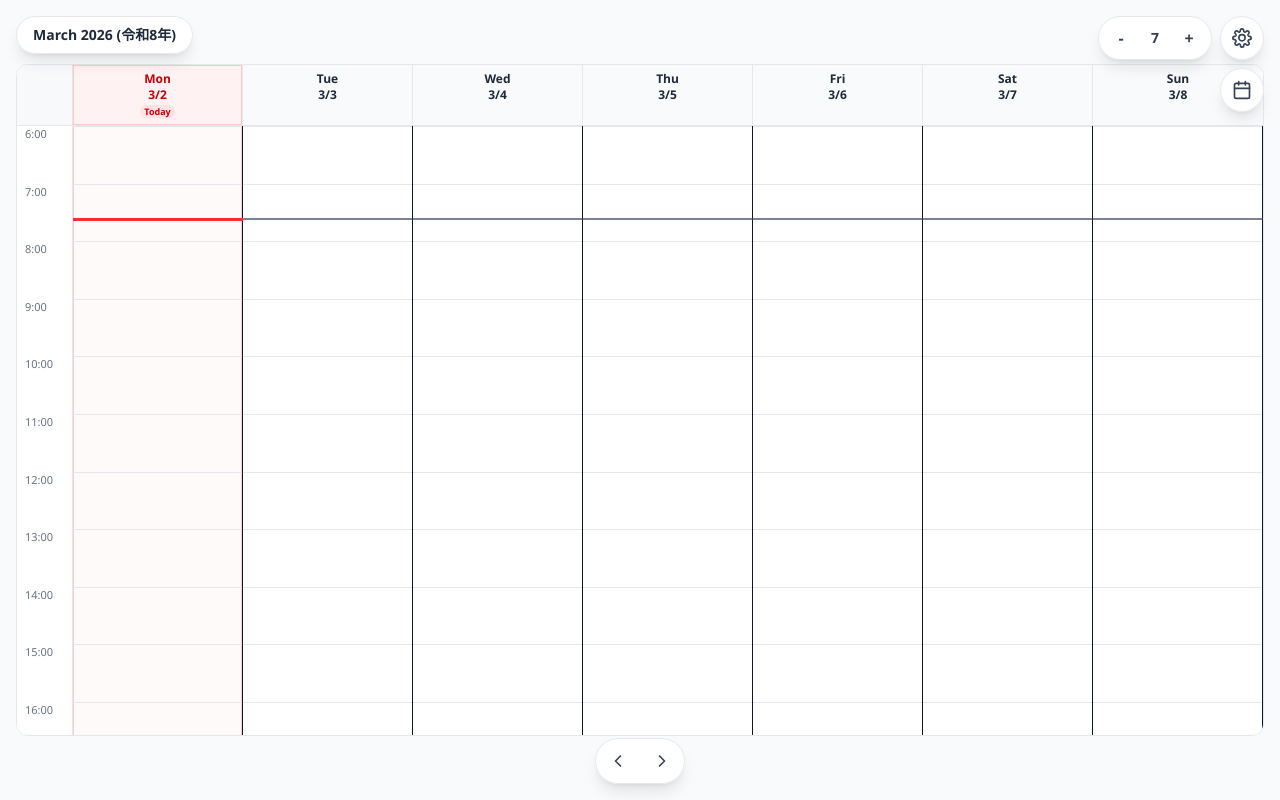
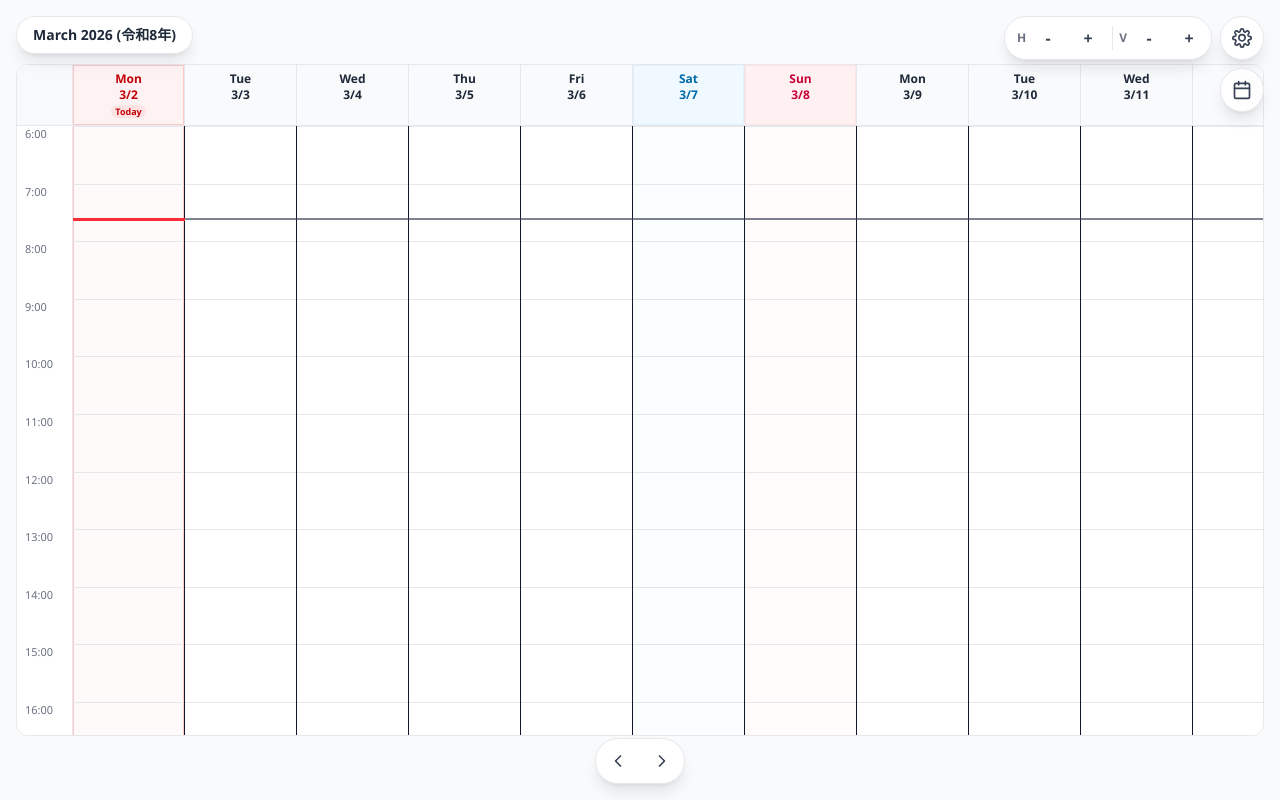
Before and after one commit to isikoro1/timebox, a Next.js app: page / in a window 1280 px wide. Built offline with nearby package versions, Linux system fonts and the light colour scheme.

Commit message:
Add timeline zoom gestures and holiday styling (#29)
タイムラインのズーム操作と休日表示を追加

```diff
--- a/app/page.tsx
+++ b/app/page.tsx
@@ -8,7 +8,15 @@ import { useAlarm } from "../hooks/useAlarm"
 import { useNowMin } from "../hooks/useNowMin"
 import { useSelection } from "../hooks/useSelection"
 import { useTimeboxingItems } from "../hooks/useTimeboxingItems"
-import { MAX_ZOOM, MIN_ZOOM, ZOOM_STEP, useViewOptions } from "../hooks/useViewOptions"
+import {
+    DAY_WIDTH_ZOOM_STEP,
+    MAX_DAY_WIDTH_ZOOM,
+    MAX_ZOOM,
+    MIN_DAY_WIDTH_ZOOM,
+    MIN_ZOOM,
+    ZOOM_STEP,
+    useViewOptions,
+} from "../hooks/useViewOptions"
 import { formatDateHeader, getTodayDateKey, parseDateKey, toDateKey } from "../lib/date"
 import { formatJapaneseEraYear } from "../lib/japaneseCalendar"
 import { parseEventItems } from "../lib/storage"
@@ -25,13 +33,26 @@ const SWIPE_MAX_TAP_MS = 700
 const SWIPE_VERTICAL_CANCEL_Y = 32
 const SWIPE_HORIZONTAL_RATIO = 1.4
 const SWIPE_EXCLUDED_TARGETS = 'button, input, textarea, select, a, [data-eventblock="1"]'
+const PINCH_MIN_DISTANCE = 40
 
 type SwipeStart = {
     pointerId: number
+    pointerType: string
     x: number
     y: number
     time: number
     cancelled: boolean
+}
+
+type TouchPoint = {
+    x: number
+    y: number
+}
+
+type PinchStart = {
+    distance: number
+    zoom: number
+    dayWidthZoom: number
 }
 
 function buildExportFilename() {
@@ -83,6 +104,19 @@ function getMonthCalendarDays(monthDateKey: string) {
     })
 }
 
+function clamp(value: number, min: number, max: number) {
+    return Math.min(max, Math.max(min, value))
+}
+
+function snapToStep(value: number, step: number) {
+    return Math.round(value / step) * step
+}
+
+function getPinchDistance(points: TouchPoint[]) {
+    if (points.length < 2) return 0
+    return Math.hypot(points[0].x - points[1].x, points[0].y - points[1].y)
+}
+
 export default function Home() {
     const { items, setItems, loaded } = useTimeboxingItems(STORAGE_KEY)
     const nowMin = useNowMin(15000)
@@ -97,10 +131,11 @@ export default function Home() {
     const {
         startHour,
         setStartHour,
-        visibleDayCount,
-        setVisibleDayCount,
         zoom,
         setZoom,
+        dayWidthZoom,
+        setDayWidthZoom,
+        dayColumnMinWidth,
         centerDateKey,
         setCenterDateKey,
         shiftCenter,
@@ -115,6 +150,8 @@ export default function Home() {
     const clipboardRef = useRef<EventItem | null>(null)
     const importInputRef = useRef<HTMLInputElement | null>(null)
     const swipeStartRef = useRef<SwipeStart | null>(null)
+    const activeTouchPointsRef = useRef<Map<number, TouchPoint>>(new Map())
+    const pinchStartRef = useRef<PinchStart | null>(null)
 
     const alarmItems = useMemo(
         () =>
@@ -276,20 +313,63 @@ export default function Home() {
     const todayKey = getTodayDateKey()
     const calendarDays = getMonthCalendarDays(calendarMonthKey)
     const moveDate = (direction: -1 | 1) => shiftCenter(direction)
+    const zoomTimeline = (direction: -1 | 1) => setZoom((current) => current + direction * ZOOM_STEP)
+    const zoomDayWidth = (direction: -1 | 1) =>
+        setDayWidthZoom((current) => current + direction * DAY_WIDTH_ZOOM_STEP)
     const jumpToDate = (dateKey: string) => {
         setCenterDateKey(dateKey)
         setCalendarMonthKey(dateKey)
         setCalendarOpen(false)
     }
     const jumpToToday = () => jumpToDate(todayKey)
+    const beginPinch = () => {
+        const distance = getPinchDistance([...activeTouchPointsRef.current.values()])
+        if (distance < PINCH_MIN_DISTANCE) return
+
+        pinchStartRef.current = {
+            distance,
+            zoom,
+            dayWidthZoom,
+        }
+    }
+    const updatePinch = () => {
+        const pinchStart = pinchStartRef.current
+        if (!pinchStart) return
+
+        const distance = getPinchDistance([...activeTouchPointsRef.current.values()])
+        if (distance < PINCH_MIN_DISTANCE) return
+
+        const scale = distance / pinchStart.distance
+        const nextZoom = clamp(snapToStep(pinchStart.zoom * scale, ZOOM_STEP), MIN_ZOOM, MAX_ZOOM)
+        const nextDayWidthZoom = clamp(
+            snapToStep(pinchStart.dayWidthZoom * scale, DAY_WIDTH_ZOOM_STEP),
+            MIN_DAY_WIDTH_ZOOM,
+            MAX_DAY_WIDTH_ZOOM
+        )
+
+        setZoom(nextZoom)
+        setDayWidthZoom(nextDayWidthZoom)
+    }
     const startSwipe = (event: ReactPointerEvent<HTMLDivElement>) => {
-        if (event.pointerType !== "touch" || !event.isPrimary) return
+        if (event.pointerType === "touch") {
+            activeTouchPointsRef.current.set(event.pointerId, { x: event.clientX, y: event.clientY })
+            if (activeTouchPointsRef.current.size >= 2) {
+                swipeStartRef.current = null
+                beginPinch()
+                return
+            }
+        }
+
+        if (event.pointerType === "mouse" && event.button !== 0) return
+        if (event.pointerType !== "touch" && event.pointerType !== "mouse") return
 
         const target = event.target as HTMLElement | null
         if (target?.closest(SWIPE_EXCLUDED_TARGETS)) return
 
+        event.currentTarget.setPointerCapture(event.pointerId)
         swipeStartRef.current = {
             pointerId: event.pointerId,
+            pointerType: event.pointerType,
             x: event.clientX,
             y: event.clientY,
             time: performance.now(),
@@ -297,8 +377,17 @@ export default function Home() {
         }
     }
     const trackSwipe = (event: ReactPointerEvent<HTMLDivElement>) => {
+        if (event.pointerType === "touch" && activeTouchPointsRef.current.has(event.pointerId)) {
+            activeTouchPointsRef.current.set(event.pointerId, { x: event.clientX, y: event.clientY })
+            if (pinchStartRef.current) {
+                updatePinch()
+                return
+            }
+        }
+
         const start = swipeStartRef.current
-        if (!start || event.pointerId !== start.pointerId || event.pointerType !== "touch") return
+        if (!start || event.pointerId !== start.pointerId || event.pointerType !== start.pointerType) return
+        if (event.pointerType === "mouse" && event.buttons !== 1) return
 
         const dx = event.clientX - start.x
         const dy = event.clientY - start.y
@@ -307,9 +396,18 @@ export default function Home() {
         if (verticalIntent) start.cancelled = true
     }
     const finishSwipe = (event: ReactPointerEvent<HTMLDivElement>) => {
+        if (event.pointerType === "touch") {
+            activeTouchPointsRef.current.delete(event.pointerId)
+            if (pinchStartRef.current) {
+                if (activeTouchPointsRef.current.size < 2) pinchStartRef.current = null
+                swipeStartRef.current = null
+                return
+            }
+        }
+
         const start = swipeStartRef.current
         swipeStartRef.current = null
-        if (!start || start.cancelled || event.pointerId !== start.pointerId || event.pointerType !== "touch") return
+        if (!start || start.cancelled || event.pointerId !== start.pointerId || event.pointerType !== start.pointerType) return
 
         const dx = event.clientX - start.x
         const dy = event.clientY - start.y
@@ -388,24 +486,46 @@ export default function Home() {
                 </svg>
             </button>
             <div className="fixed right-16 top-3 z-40 flex h-11 items-center gap-1 rounded-full border border-gray-200 bg-white/95 p-1 text-gray-700 shadow-lg shadow-gray-900/10 backdrop-blur sm:right-[4.25rem] sm:top-4">
-                <button
-                    className="flex h-9 w-9 items-center justify-center rounded-full text-base font-semibold transition hover:bg-gray-100 disabled:cursor-not-allowed disabled:opacity-40"
-                    type="button"
-                    aria-label="Show fewer days"
-                    disabled={visibleDayCount <= 1}
-                    onClick={() => setVisibleDayCount((current) => current - 1)}
-                >
-                    -
-                </button>
-                <span className="w-6 text-center text-sm font-semibold tabular-nums" aria-label="Visible days">
-                    {visibleDayCount}
+                <span className="pl-2 text-xs font-semibold text-gray-500" aria-hidden="true">
+                    H
                 </span>
                 <button
                     className="flex h-9 w-9 items-center justify-center rounded-full text-base font-semibold transition hover:bg-gray-100 disabled:cursor-not-allowed disabled:opacity-40"
                     type="button"
-                    aria-label="Show more days"
-                    disabled={visibleDayCount >= 31}
-                    onClick={() => setVisibleDayCount((current) => current + 1)}
+                    aria-label="Compress day width"
+                    disabled={dayWidthZoom <= MIN_DAY_WIDTH_ZOOM}
+                    onClick={() => zoomDayWidth(-1)}
+                >
+                    -
+                </button>
+                <button
+                    className="flex h-9 w-9 items-center justify-center rounded-full text-base font-semibold transition hover:bg-gray-100 disabled:cursor-not-allowed disabled:opacity-40"
+                    type="button"
+                    aria-label="Expand day width"
+                    disabled={dayWidthZoom >= MAX_DAY_WIDTH_ZOOM}
+                    onClick={() => zoomDayWidth(1)}
+                >
+                    +
+                </button>
+                <div className="mx-0.5 h-6 w-px bg-gray-200" aria-hidden="true" />
+                <span className="text-xs font-semibold text-gray-500" aria-hidden="true">
+                    V
+                </span>
+                <button
+                    className="flex h-9 w-9 items-center justify-center rounded-full text-base font-semibold transition hover:bg-gray-100 disabled:cursor-not-allowed disabled:opacity-40"
+                    type="button"
+                    aria-label="Compress timeline height"
+                    disabled={zoom <= MIN_ZOOM}
+                    onClick={() => zoomTimeline(-1)}
+                >
+                    -
+                </button>
+                <button
+                    className="flex h-9 w-9 items-center justify-center rounded-full text-base font-semibold transition hover:bg-gray-100 disabled:cursor-not-allowed disabled:opacity-40"
+                    type="button"
+                    aria-label="Expand timeline height"
+                    disabled={zoom >= MAX_ZOOM}
+                    onClick={() => zoomTimeline(1)}
                 >
                     +
                 </button>
@@ -556,7 +676,9 @@ export default function Home() {
                     onPointerDown={startSwipe}
                     onPointerMove={trackSwipe}
                     onPointerUp={finishSwipe}
-                    onPointerCancel={() => {
+                    onPointerCancel={(event) => {
+                        activeTouchPointsRef.current.delete(event.pointerId)
+                        if (activeTouchPointsRef.current.size < 2) pinchStartRef.current = null
                         swipeStartRef.current = null
                     }}
                 >
@@ -568,6 +690,7 @@ export default function Home() {
                         pxPerMin={pxPerMin}
                         viewStartMin={viewStartMin}
                         viewEndMin={viewEndMin}
+                        dayColumnMinWidth={dayColumnMinWidth}
                         nowMin={nowMin}
                         onAddQuick={onAddQuick}
                         onMoveEvent={(id, next) => {
@@ -637,21 +760,6 @@ export default function Home() {
                             <section className={SETTINGS_SECTION_CLASS}>
                                 <h3 className="text-sm font-semibold text-gray-900">Timeline</h3>
                                 <label className="block text-sm text-gray-700">
-                                    <div className="mb-2 flex items-center justify-between gap-3">
-                                        <span>Scale</span>
-                                        <span className="font-semibold tabular-nums text-gray-900">{zoom}%</span>
-                                    </div>
-                                    <input
-                                        className="w-full accent-blue-600"
-                                        type="range"
-                                        min={MIN_ZOOM}
-                                        max={MAX_ZOOM}
-                                        step={ZOOM_STEP}
-                                        value={zoom}
-                                        onChange={(event) => setZoom(Number(event.target.value))}
-                                    />
-                                </label>
-                                <label className="mt-4 block text-sm text-gray-700">
                                     <div className="mb-2">Start hour</div>
                                     <select
                                         className="w-full rounded-lg border border-gray-200 bg-white px-3 py-2 text-sm text-gray-900"
--- a/components/WeekGrid.tsx
+++ b/components/WeekGrid.tsx
@@ -2,7 +2,7 @@
 
 import React from "react"
 import { DayColumn } from "./week/DayColumn"
-import { formatDateHeader, getTodayDateKey } from "../lib/date"
+import { formatDateHeader, getTodayDateKey, parseDateKey } from "../lib/date"
 import { getJapaneseHolidayName } from "../lib/japaneseCalendar"
 import { minToHHMM } from "../lib/time"
 
@@ -19,6 +19,21 @@ export type EventItem = {
 const TIME_COLUMN_WIDTH = 56
 
 type LayoutInfo = { lane: 0 | 1; lanesCount: 1 | 2 }
+type DayTone = "weekday" | "saturday" | "rest"
+
+function getDayTone(dateKey: string, holidayName: string | null): DayTone {
+    const day = parseDateKey(dateKey).getDay()
+    if (holidayName || day === 0) return "rest"
+    if (day === 6) return "saturday"
+    return "weekday"
+}
+
+function getHeaderClass(isToday: boolean, dayTone: DayTone) {
+    if (isToday) return "bg-red-50 text-red-700 ring-1 ring-inset ring-red-200"
+    if (dayTone === "rest") return "bg-rose-50 text-rose-700 ring-1 ring-inset ring-rose-100"
+    if (dayTone === "saturday") return "bg-sky-50 text-sky-700 ring-1 ring-inset ring-sky-100"
+    return "text-gray-800"
+}
 
 function computeTwoLaneLayout(items: EventItem[]): Map<string, LayoutInfo> {
     const sorted = [...items].sort((a, b) => a.startMin - b.startMin || a.endMin - b.endMin)
@@ -75,6 +90,7 @@ export function WeekGrid({
     viewStartMin,
     viewEndMin,
     visibleDateKeys,
+    dayColumnMinWidth,
     selectedId,
     onAddQuick,
     onDoubleClickEmpty,
@@ -90,6 +106,7 @@ export function WeekGrid({
     viewStartMin: number
     viewEndMin: number
     visibleDateKeys: string[]
+    dayColumnMinWidth: number
     selectedId: string | null
     onAddQuick?: (dateKey: string, startMin: number, endMin: number) => void
     onDoubleClickEmpty?: (dateKey: string, startMin: number, endMin: number) => void
@@ -116,9 +133,9 @@ export function WeekGrid({
 
     const startHour = Math.floor(viewStartMin / 60)
     const endHour = Math.floor(viewEndMin / 60)
-    const dayColumnMin = visibleDateKeys.length > 7 ? 112 : 0
-    const dayColumnTemplate = `repeat(${visibleDateKeys.length}, minmax(${dayColumnMin}px, 1fr))`
+    const dayColumnTemplate = `repeat(${visibleDateKeys.length}, minmax(${dayColumnMinWidth}px, 1fr))`
     const headerColumns = `${TIME_COLUMN_WIDTH}px ${dayColumnTemplate}`
+    const contentMinWidth = TIME_COLUMN_WIDTH + dayColumnMinWidth * visibleDateKeys.length
     const handleEmpty = onAddQuick ?? onDoubleClickEmpty ?? (() => {})
     const todayKey = getTodayDateKey()
     const todayIndex = visibleDateKeys.indexOf(todayKey)
@@ -135,7 +152,7 @@ export function WeekGrid({
                 onDeselect()
             }}
         >
-            <div className="min-w-full">
+            <div className="min-w-full" style={{ minWidth: contentMinWidth }}>
                 <div
                     className="sticky top-0 z-30 grid border-b border-gray-200 bg-gray-50/95 backdrop-blur"
                     style={{ gridTemplateColumns: headerColumns }}
@@ -145,12 +162,14 @@ export function WeekGrid({
                         const isToday = dateKey === todayKey
                         const [dayName, dateLabel] = formatDateHeader(dateKey).split(" ")
                         const holidayName = getJapaneseHolidayName(dateKey)
+                        const dayTone = getDayTone(dateKey, holidayName)
                         return (
                             <div
                                 key={dateKey}
-                                className={`min-w-0 border-r border-gray-200 px-1 py-1.5 text-center text-xs font-semibold last:border-r-0 ${
-                                    isToday ? "bg-red-50 text-red-700 ring-1 ring-inset ring-red-200" : "text-gray-800"
-                                }`}
+                                className={`min-w-0 border-r border-gray-200 px-1 py-1.5 text-center text-xs font-semibold last:border-r-0 ${getHeaderClass(
+                                    isToday,
+                                    dayTone
+                                )}`}
                             >
                                 <div className="truncate leading-4">{dayName}</div>
                                 <div className="truncate leading-4">{dateLabel}</div>
@@ -205,6 +224,7 @@ export function WeekGrid({
                                 viewEndMin={viewEndMin}
                                 heightPx={gridHeightPx}
                                 isToday={dateKey === todayKey}
+                                dayTone={getDayTone(dateKey, getJapaneseHolidayName(dateKey))}
                                 selectedId={selectedId}
                                 onDoubleClickEmpty={handleEmpty}
                                 onMoveEvent={onMoveEvent}
@@ -214,7 +234,7 @@ export function WeekGrid({
 
                         {showNowLine ? (
                             <div
-                                className="pointer-events-none absolute left-0 right-0 z-40 border-t-2 border-gray-700/65"
+                                className="pointer-events-none absolute left-0 right-0 z-10 border-t-2 border-gray-700/65"
                                 style={{ top: nowLineTop }}
                                 title={`now ${minToHHMM(nowMin)}`}
                                 aria-hidden="true"
--- a/components/week/DayColumn.tsx
+++ b/components/week/DayColumn.tsx
@@ -5,6 +5,15 @@ import { clamp, snap } from "@/lib/time"
 import type { EventItem } from "@/components/WeekGrid"
 import type { LayoutInfo } from "./layout"
 import { EventBlock } from "./EventBlock"
+
+type DayTone = "weekday" | "saturday" | "rest"
+
+function getColumnClass(isToday: boolean, dayTone: DayTone) {
+    if (isToday) return "bg-red-50/40 shadow-[inset_0_0_0_1px_rgba(248,113,113,0.35)]"
+    if (dayTone === "rest") return "bg-rose-50/30"
+    if (dayTone === "saturday") return "bg-sky-50/25"
+    return ""
+}
 
 export function DayColumn({
     dateKey,
@@ -19,6 +28,7 @@ export function DayColumn({
     viewEndMin,
     heightPx,
     isToday,
+    dayTone,
     selectedId,
     onDoubleClickEmpty,
     onMoveEvent,
@@ -36,6 +46,7 @@ export function DayColumn({
     viewEndMin: number
     heightPx: number
     isToday: boolean
+    dayTone: DayTone
     selectedId: string | null
     onDoubleClickEmpty: (dateKey: string, startMin: number, endMin: number) => void
     onMoveEvent: (id: string, next: { dateKey: string; startMin: number; endMin: number }) => void
@@ -46,9 +57,7 @@ export function DayColumn({
 
     return (
         <div
-            className={`relative border-r last:border-r-0 select-none ${
-                isToday ? "bg-red-50/40 shadow-[inset_0_0_0_1px_rgba(248,113,113,0.35)]" : ""
-            }`}
+            className={`relative border-r last:border-r-0 select-none ${getColumnClass(isToday, dayTone)}`}
             data-daycol="1"
             data-visible-index={visibleIndex}
             style={{ height: heightPx }}
--- a/hooks/useViewOptions.ts
+++ b/hooks/useViewOptions.ts
@@ -3,49 +3,58 @@
 import { useMemo, useState } from "react"
 import { addDays, getTodayDateKey } from "../lib/date"
 
-export const MIN_VISIBLE_DAY_COUNT = 1
-export const MAX_VISIBLE_DAY_COUNT = 31
+const VISIBLE_DAY_COUNT = 31
 export const MIN_ZOOM = 75
 export const MAX_ZOOM = 200
 export const ZOOM_STEP = 5
+export const MIN_DAY_WIDTH_ZOOM = 70
+export const MAX_DAY_WIDTH_ZOOM = 180
+export const DAY_WIDTH_ZOOM_STEP = 10
+const BASE_DAY_COLUMN_WIDTH = 112
 
 export function useViewOptions() {
     const [startHour, setStartHour] = useState(6)
-    const [visibleDayCount, setVisibleDayCount] = useState(7)
     const [zoom, setZoom] = useState(100)
+    const [dayWidthZoom, setDayWidthZoom] = useState(100)
     const [centerDateKey, setCenterDateKey] = useState<string>(getTodayDateKey)
 
     const pxPerMin = 0.96 * (zoom / 100)
+    const dayColumnMinWidth = Math.round(BASE_DAY_COLUMN_WIDTH * (dayWidthZoom / 100))
     const viewStartMin = startHour * 60
     const viewEndMin = 24 * 60
 
     const visibleDateKeys = useMemo(() => {
-        return Array.from({ length: visibleDayCount }, (_, index) => addDays(centerDateKey, index))
-    }, [centerDateKey, visibleDayCount])
+        return Array.from({ length: VISIBLE_DAY_COUNT }, (_, index) => addDays(centerDateKey, index))
+    }, [centerDateKey])
 
     const shiftCenter = (delta: number) => {
         setCenterDateKey((current) => addDays(current, delta))
     }
 
-    const goToday = () => setCenterDateKey(getTodayDateKey())
-    const updateVisibleDayCount = (next: number | ((current: number) => number)) => {
-        setVisibleDayCount((current) => {
+    const updateZoom = (next: number | ((current: number) => number)) => {
+        setZoom((current) => {
             const value = typeof next === "function" ? next(current) : next
-            return Math.min(MAX_VISIBLE_DAY_COUNT, Math.max(MIN_VISIBLE_DAY_COUNT, value))
+            return Math.min(MAX_ZOOM, Math.max(MIN_ZOOM, value))
+        })
+    }
+    const updateDayWidthZoom = (next: number | ((current: number) => number)) => {
+        setDayWidthZoom((current) => {
+            const value = typeof next === "function" ? next(current) : next
+            return Math.min(MAX_DAY_WIDTH_ZOOM, Math.max(MIN_DAY_WIDTH_ZOOM, value))
         })
     }
 
     return {
         startHour,
         setStartHour,
-        visibleDayCount,
-        setVisibleDayCount: updateVisibleDayCount,
         zoom,
-        setZoom,
+        setZoom: updateZoom,
+        dayWidthZoom,
+        setDayWidthZoom: updateDayWidthZoom,
+        dayColumnMinWidth,
         centerDateKey,
         setCenterDateKey,
         shiftCenter,
-        goToday,
         pxPerMin,
         viewStartMin,
         viewEndMin,
```
Also changed, not shown: 1 other file (tests, documents, lock files or other folders).
